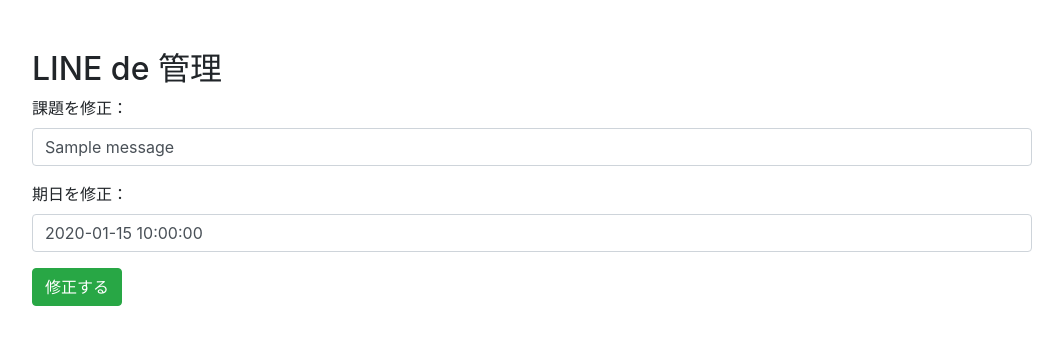
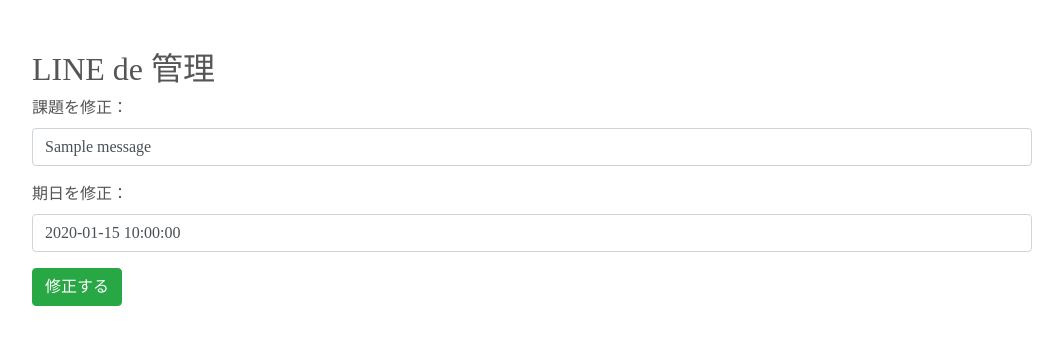
Before and after one commit to taman2006/TEAM28, a CodeIgniter app: the page made by src/application/views/revise.php in a window 1280 px wide. Shown: the top 345 px of the page, without its empty margins (53-1116 px from the left). Run offline with CodeIgniter, Linux system fonts and the light colour scheme; the template is opened without the code that fills it: most values are stand-ins (such as "Sample title", 1, 10 or a date in 2020).

Commit message:
style.cssの追加

```diff
--- a/src/application/config/database.php
+++ b/src/application/config/database.php
@@ -77,7 +77,7 @@
 	'dsn'	=> '',
 	'hostname' => 'localhost',
 	'username' => 'root',
-	'password' => 'root',
+	'password' => '',
 	'database' => 'team28',
 	'dbdriver' => 'mysqli',
 	'dbprefix' => '',
--- a/src/application/views/revise.php
+++ b/src/application/views/revise.php
@@ -8,13 +8,11 @@
         <!-- Bootstrap CSS -->
         <link rel="stylesheet" href="https://stackpath.bootstrapcdn.com/bootstrap/4.1.3/css/bootstrap.min.css" integrity="sha384-MCw98/SFnGE8fJT3GXwEOngsV7Zt27NXFoaoApmYm81iuXoPkFOJwJ8ERdknLPMO" crossorigin="anonymous">
 
-        <link href="/Task_management/Views/css/style.css" rel="stylesheet">
-
         <title>LINE de 管理</title>
 
         <!-- sweetalertの読み込み -->
         <script src="https://unpkg.com/sweetalert/dist/sweetalert.min.js"></script>
-
+        <link rel="stylesheet" href="<?=base_url() ?>public/style.css" type="text/css" />
     </head>
 
     <body>
--- /dev/null
+++ b/src/public/style.css
@@ -0,0 +1,4 @@
+body,.title{
+    font-family: serif, "Times New Roman", Times, serif;
+    color: #555;
+}
```
Also changed, not shown: src/application/views/kadai_view.php (+4 -6 lines).
